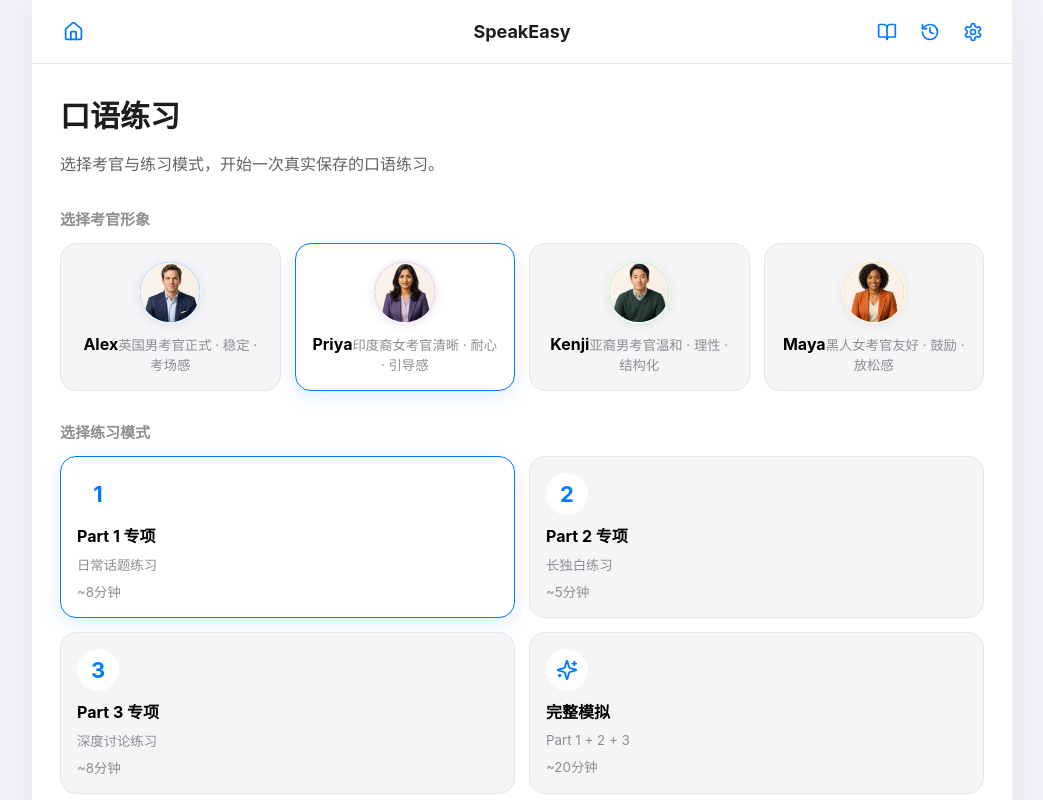
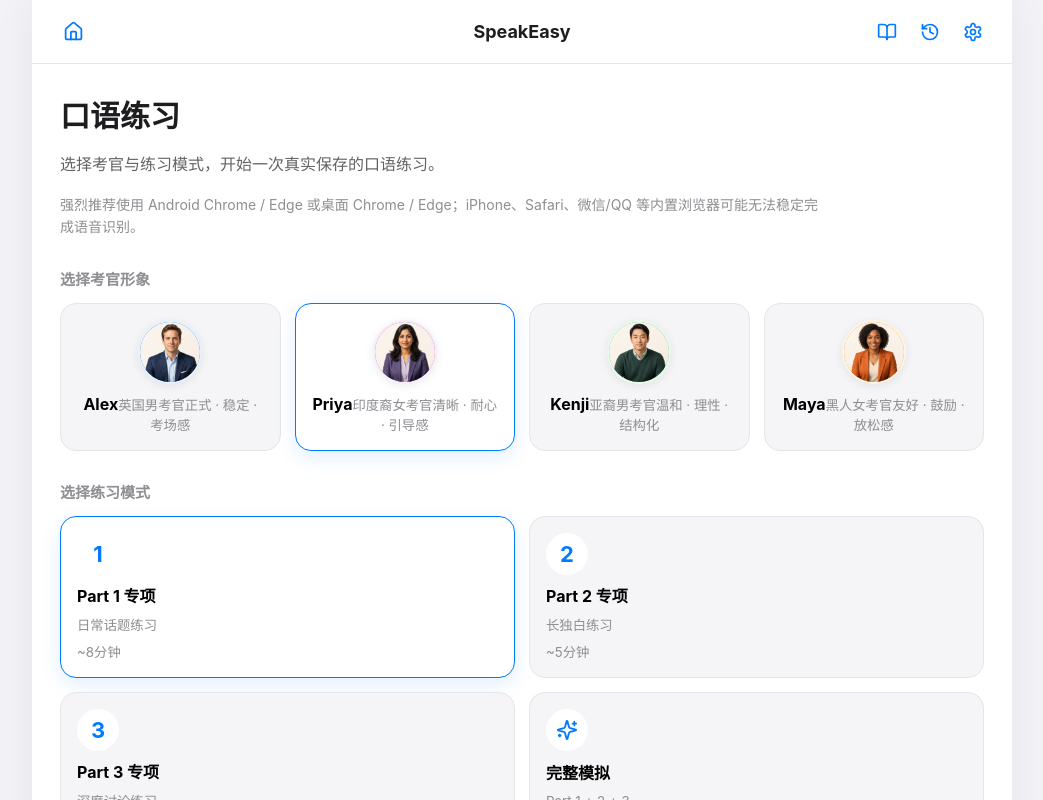
Before and after one commit to afterDDL/speakeasy, a React (Vite) app: page / in a window 1280 px wide. Shown: the top 800 px of the page, without its empty margins (118-1161 px from the left). Built offline with nearby package versions, Linux system fonts and the light colour scheme.

Commit message:
Add browser compatibility note

```diff
--- a/src/main.jsx
+++ b/src/main.jsx
@@ -108,6 +108,7 @@
         <section className="section-head">
           <h1>口语练习</h1>
           <p>选择考官与练习模式，开始一次真实保存的口语练习。</p>
+          <p className="browser-note">强烈推荐使用 Android Chrome / Edge 或桌面 Chrome / Edge；iPhone、Safari、微信/QQ 等内置浏览器可能无法稳定完成语音识别。</p>
         </section>
         <h2 className="label">选择考官形象</h2>
         <div className="examiner-grid">
--- a/src/styles.css
+++ b/src/styles.css
@@ -90,6 +90,13 @@
 .hint {
   color: #636366;
   line-height: 1.6;
+}
+
+.section-head .browser-note {
+  max-width: 760px;
+  margin-top: 8px;
+  font-size: 14px;
+  color: #8e8e93;
 }
 
 .label {
```
